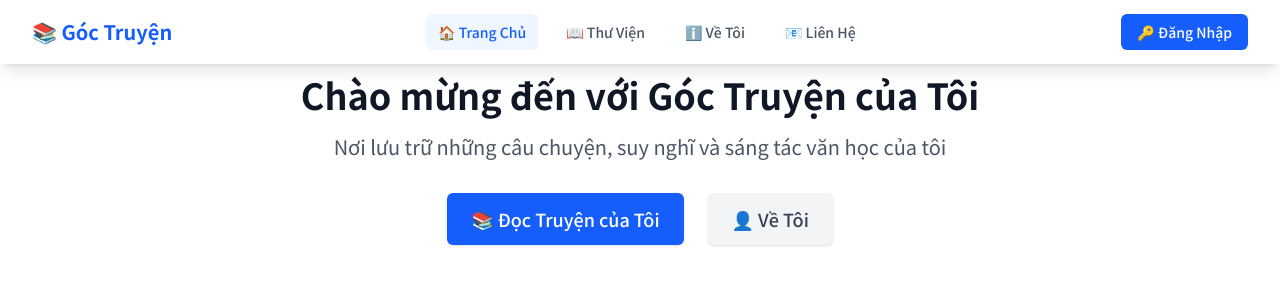
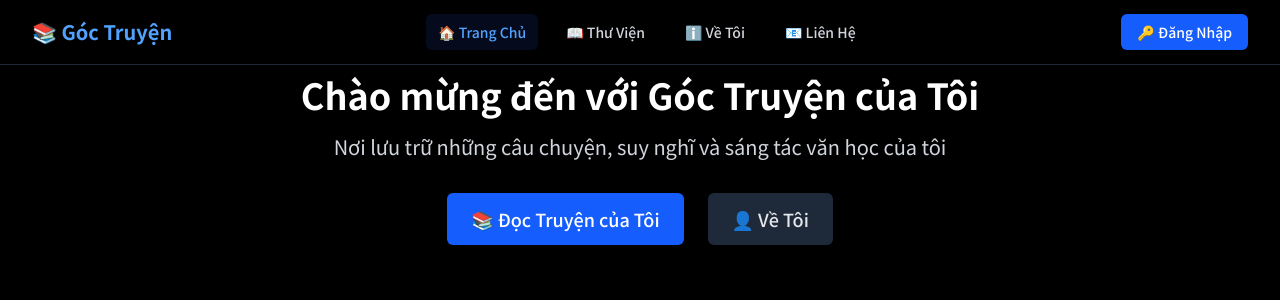
Before and after one commit to YaseiTanuki/Writer-Home, a Next.js app: page / in a window 1280 px wide. Shown: the top 300 px of the page. Built offline with nearby package versions, Linux system fonts and the light colour scheme; no server answers.

Commit message:
50 percent darkmode

```diff
--- a/src/app/globals.css
+++ b/src/app/globals.css
@@ -1,8 +1,13 @@
 @import "tailwindcss";
 
 :root {
-  --background: #ffffff;
-  --foreground: #000000;
+  --background: #000000;
+  --foreground: #ffffff;
+  --card-bg: #111111;
+  --border-color: #333333;
+  --hover-bg: #1a1a1a;
+  --accent: #3b82f6;
+  --accent-hover: #2563eb;
 }
 
 @theme inline {
@@ -23,14 +28,16 @@ body {
   min-height: 400px;
   padding: 1rem;
   line-height: 1.6;
-  background: #ffffff;
-  color: #000000;
+  background: var(--card-bg);
+  color: var(--foreground);
+  border: 1px solid var(--border-color);
+  border-radius: 0.5rem;
 }
 
 .ProseMirror p.is-editor-empty:first-child::before {
   content: attr(data-placeholder);
   float: left;
-  color: #666666;
+  color: #888888;
   pointer-events: none;
   height: 0;
 }
@@ -39,66 +46,69 @@ body {
   font-size: 2em;
   font-weight: bold;
   margin: 1em 0 0.5em 0;
-  color: #000000;
+  color: var(--foreground);
 }
 
 .ProseMirror h2 {
   font-size: 1.5em;
   font-weight: bold;
   margin: 1em 0 0.5em 0;
-  color: #000000;
+  color: var(--foreground);
 }
 
 .ProseMirror h3 {
   font-size: 1.17em;
   font-weight: bold;
   margin: 1em 0 0.5em 0;
-  color: #000000;
+  color: var(--foreground);
 }
 
 .ProseMirror ul,
 .ProseMirror ol {
   padding-left: 1.5em;
   margin: 1em 0;
-  color: #000000;
+  color: var(--foreground);
 }
 
 .ProseMirror blockquote {
-  border-left: 3px solid #333333;
+  border-left: 3px solid var(--accent);
   margin: 1em 0;
   padding-left: 1em;
   font-style: italic;
-  color: #333333;
-  background: #f9f9f9;
+  color: #cccccc;
+  background: var(--card-bg);
 }
 
 .ProseMirror code {
-  background-color: #f4f4f4;
+  background-color: var(--card-bg);
   padding: 0.2em 0.4em;
   border-radius: 3px;
   font-family: monospace;
-  color: #000000;
+  color: var(--foreground);
+  border: 1px solid var(--border-color);
 }
 
 .ProseMirror pre {
-  background-color: #f4f4f4;
+  background-color: var(--card-bg);
   padding: 1em;
   border-radius: 5px;
   overflow-x: auto;
-  color: #000000;
+  color: var(--foreground);
+  border: 1px solid var(--border-color);
 }
 
 .ProseMirror pre code {
   background-color: transparent;
   padding: 0;
-  color: #000000;
+  color: var(--foreground);
+  border: none;
 }
 
 .ProseMirror a {
-  color: #0066cc;
+  color: var(--accent);
   text-decoration: underline;
 }
 
 .ProseMirror a:hover {
-  color: #004499;
+  color: var(--accent-hover);
 }
--- a/src/app/login/page.tsx
+++ b/src/app/login/page.tsx
@@ -30,30 +30,30 @@ export default function LoginPage() {
   };
 
   return (
-    <div className="min-h-screen bg-white flex flex-col justify-center py-12 sm:px-6 lg:px-8">
+    <div className="min-h-screen bg-black flex flex-col justify-center py-12 sm:px-6 lg:px-8">
       <div className="sm:mx-auto sm:w-full sm:max-w-md">
-        <h2 className="mt-6 text-center text-3xl font-extrabold text-gray-900">
+        <h2 className="mt-6 text-center text-3xl font-extrabold text-white">
           Đăng nhập vào tài khoản
         </h2>
-        <p className="mt-2 text-center text-sm text-gray-600">
+        <p className="mt-2 text-center text-sm text-gray-300">
           Hoặc{' '}
-          <Link href="/" className="font-medium text-blue-600 hover:text-blue-500">
+          <Link href="/" className="font-medium text-blue-400 hover:text-blue-300">
             quay về trang chủ
           </Link>
         </p>
       </div>
 
       <div className="mt-8 sm:mx-auto sm:w-full sm:max-w-md">
-        <div className="bg-white py-8 px-4 shadow sm:rounded-lg sm:px-10">
+        <div className="bg-gray-900 py-8 px-4 shadow sm:rounded-lg sm:px-10 border border-gray-800">
           <form className="space-y-6" onSubmit={handleSubmit}>
             {error && (
-              <div className="bg-red-50 border border-red-200 text-red-700 px-4 py-3 rounded">
+              <div className="bg-red-900/20 border border-red-700 text-red-400 px-4 py-3 rounded">
                 {error}
               </div>
             )}
 
             <div>
-              <label htmlFor="username" className="block text-sm font-medium text-gray-700">
+              <label htmlFor="username" className="block text-sm font-medium text-gray-300">
                 Tên đăng nhập
               </label>
               <div className="mt-1">
@@ -64,13 +64,13 @@ export default function LoginPage() {
                   required
                   value={username}
                   onChange={(e) => setUsername(e.target.value)}
-                  className="appearance-none block w-full px-3 py-2 border border-gray-300 rounded-md shadow-sm placeholder-gray-400 focus:outline-none focus:ring-blue-500 focus:border-blue-500"
+                  className="appearance-none block w-full px-3 py-2 border border-gray-600 rounded-md shadow-sm placeholder-gray-400 focus:outline-none focus:ring-blue-500 focus:border-blue-500 bg-gray-800 text-white"
                 />
               </div>
             </div>
 
             <div>
-              <label htmlFor="password" className="block text-sm font-medium text-gray-700">
+              <label htmlFor="password" className="block text-sm font-medium text-gray-300">
                 Mật khẩu
               </label>
               <div className="mt-1">
@@ -81,7 +81,7 @@ export default function LoginPage() {
                   required
                   value={password}
                   onChange={(e) => setPassword(e.target.value)}
-                  className="appearance-none block w-full px-3 py-2 border border-gray-300 rounded-md shadow-sm placeholder-gray-400 focus:outline-none focus:ring-blue-500 focus:border-blue-500"
+                  className="appearance-none block w-full px-3 py-2 border border-gray-600 rounded-md shadow-sm placeholder-gray-400 focus:outline-none focus:ring-blue-500 focus:border-blue-500 bg-gray-800 text-white"
                 />
               </div>
             </div>
--- a/src/app/page.tsx
+++ b/src/app/page.tsx
@@ -3,14 +3,14 @@ import Link from "next/link";
 
 export default function Home() {
   return (
-    <div className="min-h-screen bg-white">
+    <div className="min-h-screen bg-black">
       <Navigation />
       <main className="pt-24 max-w-7xl mx-auto px-4 sm:px-6 lg:px-8 py-6 sm:py-18">
         <div className="text-center">
-          <h1 className="text-2xl sm:text-3xl lg:text-4xl font-bold text-gray-900 mb-4 leading-tight">
+          <h1 className="text-2xl sm:text-3xl lg:text-4xl font-bold text-white mb-4 leading-tight">
             Chào mừng đến với Góc Truyện của Tôi
           </h1>
-          <p className="text-lg sm:text-xl text-gray-600 mb-8 px-4 sm:px-0">
+          <p className="text-lg sm:text-xl text-gray-300 mb-8 px-4 sm:px-0">
             Nơi lưu trữ những câu chuyện, suy nghĩ và sáng tác văn học của tôi
           </p>
           <div className="flex flex-col sm:flex-row gap-4 sm:gap-6 justify-center items-center">
@@ -20,7 +20,7 @@ export default function Home() {
             >
               📚 Đọc Truyện của Tôi
             </Link>
-            <button className="w-full sm:w-auto bg-gray-100 hover:bg-gray-200 text-gray-700 px-6 py-3 rounded-md text-base sm:text-lg font-medium transition-colors duration-200 shadow-sm hover:shadow-md">
+            <button className="w-full sm:w-auto bg-gray-800 hover:bg-gray-700 text-gray-200 px-6 py-3 rounded-md text-base sm:text-lg font-medium transition-colors duration-200 shadow-sm hover:shadow-md">
               👤 Về Tôi
             </button>
           </div>
--- a/src/component/Navigation/index.tsx
+++ b/src/component/Navigation/index.tsx
@@ -28,12 +28,12 @@ export default function Navigation() {
   };
 
   return (
-    <nav className="bg-white shadow-lg fixed top-0 left-0 right-0 z-50">
+    <nav className="bg-black border-b border-gray-800 shadow-lg fixed top-0 left-0 right-0 z-50">
       <div className="max-w-7xl mx-auto px-3 sm:px-4 lg:px-8">
         <div className="flex justify-between items-center h-14 sm:h-16">
           {/* Logo/Brand */}
           <div className="flex items-center">
-            <Link href="/" className="text-lg sm:text-xl font-bold text-blue-600">
+            <Link href="/" className="text-lg sm:text-xl font-bold text-blue-400">
               📚 Góc Truyện
             </Link>
           </div>
@@ -44,8 +44,8 @@ export default function Navigation() {
               href="/"
               className={`px-2 sm:px-3 py-2 rounded-md text-sm font-medium transition-colors duration-200 ${
                 isActive('/')
-                  ? 'text-blue-600 bg-blue-50'
-                  : 'text-gray-600 hover:text-gray-900 hover:bg-gray-50'
+                  ? 'text-blue-400 bg-blue-900/20'
+                  : 'text-gray-300 hover:text-white hover:bg-gray-800'
               }`}
             >
               🏠 Trang Chủ
@@ -54,8 +54,8 @@ export default function Navigation() {
               href="/stories"
               className={`px-2 sm:px-3 py-2 rounded-md text-sm font-medium transition-colors duration-200 ${
                 isActive('/stories') || pathname.startsWith('/stories/')
-                  ? 'text-blue-600 bg-blue-50'
-                  : 'text-gray-600 hover:text-gray-900 hover:bg-gray-50'
+                  ? 'text-blue-400 bg-blue-900/20'
+                  : 'text-gray-300 hover:text-white hover:bg-gray-800'
               }`}
             >
               📖 Thư Viện
@@ -64,8 +64,8 @@ export default function Navigation() {
               href="/about"
               className={`px-2 sm:px-3 py-2 rounded-md text-sm font-medium transition-colors duration-200 ${
                 isActive('/about')
-                  ? 'text-blue-600 bg-blue-50'
-                  : 'text-gray-600 hover:text-gray-900 hover:bg-gray-50'
+                  ? 'text-blue-400 bg-blue-900/20'
+                  : 'text-gray-300 hover:text-white hover:bg-gray-800'
               }`}
             >
               ℹ️ Về Tôi
@@ -74,8 +74,8 @@ export default function Navigation() {
               href="/contact"
               className={`px-2 sm:px-3 py-2 rounded-md text-sm font-medium transition-colors duration-200 ${
                 isActive('/contact')
-                  ? 'text-blue-600 bg-blue-50'
-                  : 'text-gray-600 hover:text-gray-900 hover:bg-gray-50'
+                  ? 'text-blue-400 bg-blue-900/20'
+                  : 'text-gray-300 hover:text-white hover:bg-gray-800'
               }`}
             >
               📧 Liên Hệ
@@ -90,15 +90,15 @@ export default function Navigation() {
                   href="/admin"
                   className={`px-2 sm:px-3 py-2 rounded-md text-sm font-medium transition-colors duration-200 ${
                     pathname.startsWith('/admin')
-                      ? 'text-blue-600 bg-blue-50'
-                      : 'text-gray-600 hover:text-gray-900 hover:bg-gray-50'
+                      ? 'text-blue-400 bg-blue-900/20'
+                      : 'text-gray-300 hover:text-white hover:bg-gray-800'
                   }`}
                 >
                   ⚙️ Quản Trị
                 </Link>
                 <button
                   onClick={logout}
-                  className="px-2 sm:px-3 py-2 rounded-md text-sm font-medium text-gray-600 hover:text-red-600 hover:bg-red-50 transition-colors duration-200"
+                  className="px-2 sm:px-3 py-2 rounded-md text-sm font-medium text-gray-300 hover:text-red-400 hover:bg-red-900/20 transition-colors duration-200"
                 >
                   🚪 Đăng Xuất
                 </button>
@@ -117,7 +117,7 @@ export default function Navigation() {
           <div className="md:hidden">
             <button
               onClick={toggleMenu}
-              className="inline-flex items-center justify-center p-1.5 sm:p-2 rounded-md text-gray-600 hover:text-gray-900 hover:bg-gray-100 focus:outline-none focus:ring-2 focus:ring-inset focus:ring-blue-500 transition-colors duration-200"
+              className="inline-flex items-center justify-center p-1.5 sm:p-2 rounded-md text-gray-300 hover:text-white hover:bg-gray-800 focus:outline-none focus:ring-2 focus:ring-inset focus:ring-blue-500 transition-colors duration-200"
               aria-expanded="false"
             >
               <span className="sr-only">Mở menu chính</span>
@@ -160,14 +160,14 @@ export default function Navigation() {
 
       {/* Mobile Navigation Menu */}
       <div className={`${isMenuOpen ? 'block' : 'hidden'} md:hidden`}>
-        <div className="px-2 pt-2 pb-3 space-y-1 sm:px-3 bg-white border-t border-gray-200 shadow-lg">
+        <div className="px-2 pt-2 pb-3 space-y-1 sm:px-3 bg-black border-t border-gray-800 shadow-lg">
           <Link
             href="/"
             onClick={closeMenu}
             className={`block px-3 py-2.5 rounded-md text-base font-medium transition-colors duration-200 ${
               isActive('/')
-                ? 'text-blue-600 bg-blue-50'
-                : 'text-gray-600 hover:text-gray-900 hover:bg-gray-50'
+                ? 'text-blue-400 bg-blue-900/20'
+                : 'text-gray-300 hover:text-white hover:bg-gray-800'
             }`}
           >
             🏠 Trang Chủ
@@ -175,10 +175,10 @@ export default function Navigation() {
           <Link
             href="/stories"
             onClick={closeMenu}
-            className={`block px-3 py-2.5 rounded-md text-base font-medium transition-colors duration-200 ${
+            className={`block px-3 py-2.2 rounded-md text-base font-medium transition-colors duration-200 ${
               isActive('/stories') || pathname.startsWith('/stories/')
-                ? 'text-blue-600 bg-blue-50'
-                : 'text-gray-600 hover:text-gray-900 hover:bg-gray-50'
+                ? 'text-blue-400 bg-blue-900/20'
+                : 'text-gray-300 hover:text-white hover:bg-gray-800'
             }`}
           >
             📖 Thư Viện
@@ -188,8 +188,8 @@ export default function Navigation() {
             onClick={closeMenu}
             className={`block px-3 py-2.5 rounded-md text-base font-medium transition-colors duration-200 ${
               isActive('/about')
-                ? 'text-blue-600 bg-blue-50'
-                : 'text-gray-600 hover:text-gray-900 hover:bg-gray-50'
+                ? 'text-blue-400 bg-blue-900/20'
+                : 'text-gray-300 hover:text-white hover:bg-gray-800'
             }`}
           >
             ℹ️ Về Tôi
@@ -199,15 +199,15 @@ export default function Navigation() {
             onClick={closeMenu}
             className={`block px-3 py-2.5 rounded-md text-base font-medium transition-colors duration-200 ${
               isActive('/contact')
-                ? 'text-blue-600 bg-blue-50'
-                : 'text-gray-600 hover:text-gray-900 hover:bg-gray-50'
+                ? 'text-blue-400 bg-blue-900/20'
+                : 'text-gray-300 hover:text-white hover:bg-gray-800'
             }`}
           >
             📧 Liên Hệ
           </Link>
 
           {/* Authentication section for mobile */}
-          <div className="pt-4 border-t border-gray-200">
+          <div className="pt-4 border-t border-gray-800">
             {isAuthenticated ? (
               <>
                 <Link
@@ -215,15 +215,15 @@ export default function Navigation() {
                   onClick={closeMenu}
                   className={`block px-3 py-2.5 rounded-md text-base font-medium transition-colors duration-200 ${
                     pathname.startsWith('/admin')
-                      ? 'text-blue-600 bg-blue-50'
-                      : 'text-gray-600 hover:text-gray-900 hover:bg-gray-50'
+                      ? 'text-blue-400 bg-blue-900/20'
+                      : 'text-gray-300 hover:text-white hover:bg-gray-800'
                   }`}
                 >
                   ⚙️ Quản Trị
                 </Link>
                 <button
                   onClick={handleLogout}
-                  className="w-full text-left px-3 py-2.5 rounded-md text-base font-medium text-gray-600 hover:text-red-600 hover:bg-red-50 transition-colors duration-200"
+                  className="w-full text-left px-3 py-2.5 rounded-md text-base font-medium text-gray-300 hover:text-red-400 hover:bg-red-900/20 transition-colors duration-200"
                 >
                   🚪 Đăng Xuất
                 </button>
--- a/tailwind.config.js
+++ b/tailwind.config.js
@@ -10,6 +10,15 @@ module.exports = {
       fontFamily: {
         sans: ['var(--font-noto-sans-jp)', 'Noto Sans JP', 'Hiragino Sans', 'Yu Gothic', 'Meiryo', 'sans-serif'],
       },
+      colors: {
+        background: 'var(--background)',
+        foreground: 'var(--foreground)',
+        'card-bg': 'var(--card-bg)',
+        'border-color': 'var(--border-color)',
+        'hover-bg': 'var(--hover-bg)',
+        accent: 'var(--accent)',
+        'accent-hover': 'var(--accent-hover)',
+      },
     },
   },
   plugins: [],
```
Also changed, not shown: src/app/about/page.tsx (+13 -13 lines), src/app/admin/page.tsx (+24 -24 lines), src/app/contact/page.tsx (+18 -18 lines), src/app/stories/page.tsx (+21 -21 lines).
